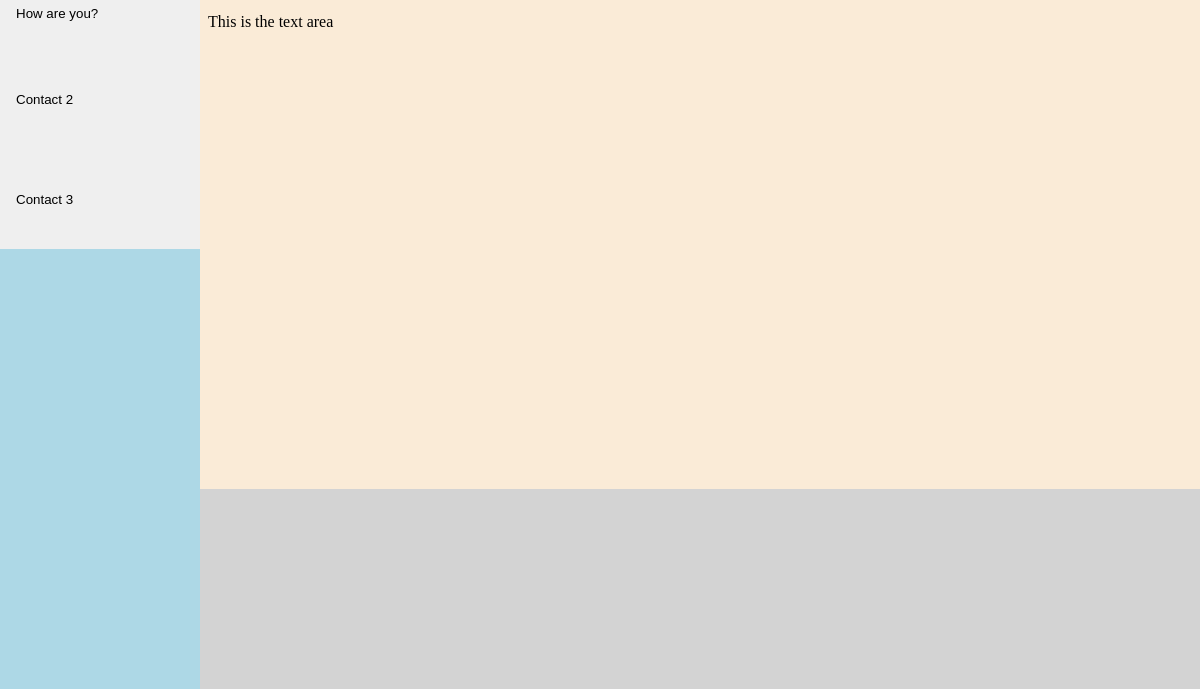
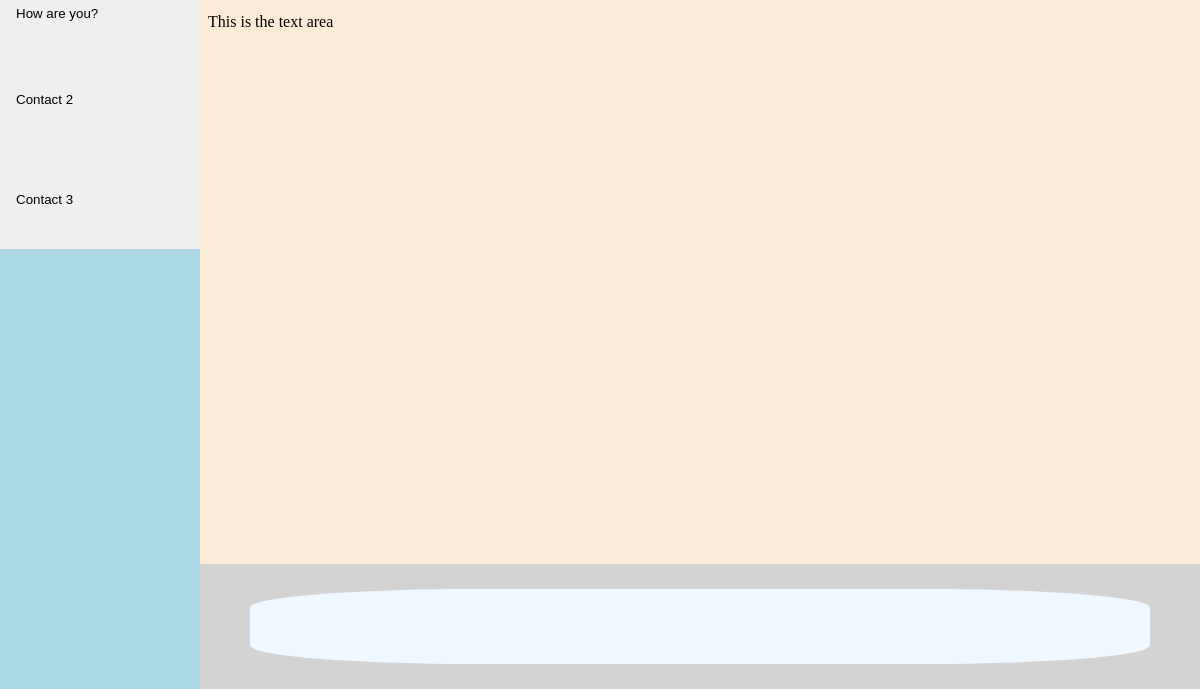
Before and after one commit to BlackPhoenix0914/EasyChatProject, an Electron app: page index.html in a window 1200 px wide. Shown: the part 111-800 px from the top of the page. Drawn offline with Linux system fonts and the light colour scheme.

Commit message:
Add files via upload

```diff
--- a/index.css
+++ b/index.css
@@ -53,10 +53,19 @@ body{
 }
 .TextBar{
     background-color: lightgray;
-    height: 200px;
+    height: 125px;
     display: block;
     position: absolute;
     bottom: 0;
     right: 0;
     left: 200px;
 }
+.InputBox{
+    background-color: aliceblue;
+    margin-left: 50px;
+    margin-right: 50px;
+    height: 75px;
+    margin-top: 25px;
+    margin-bottom: 25px;
+    border-radius: 25%;
+}
```
Also changed, not shown: 1 other file.
